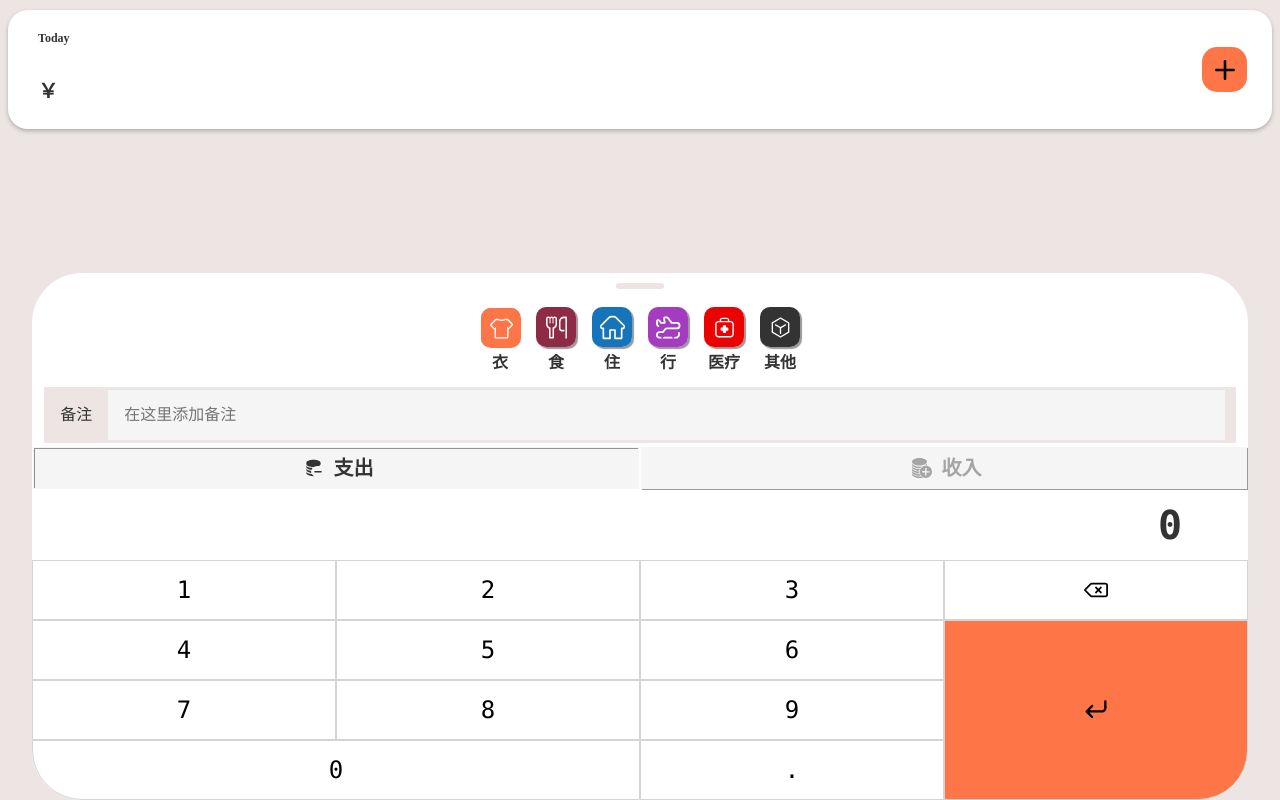
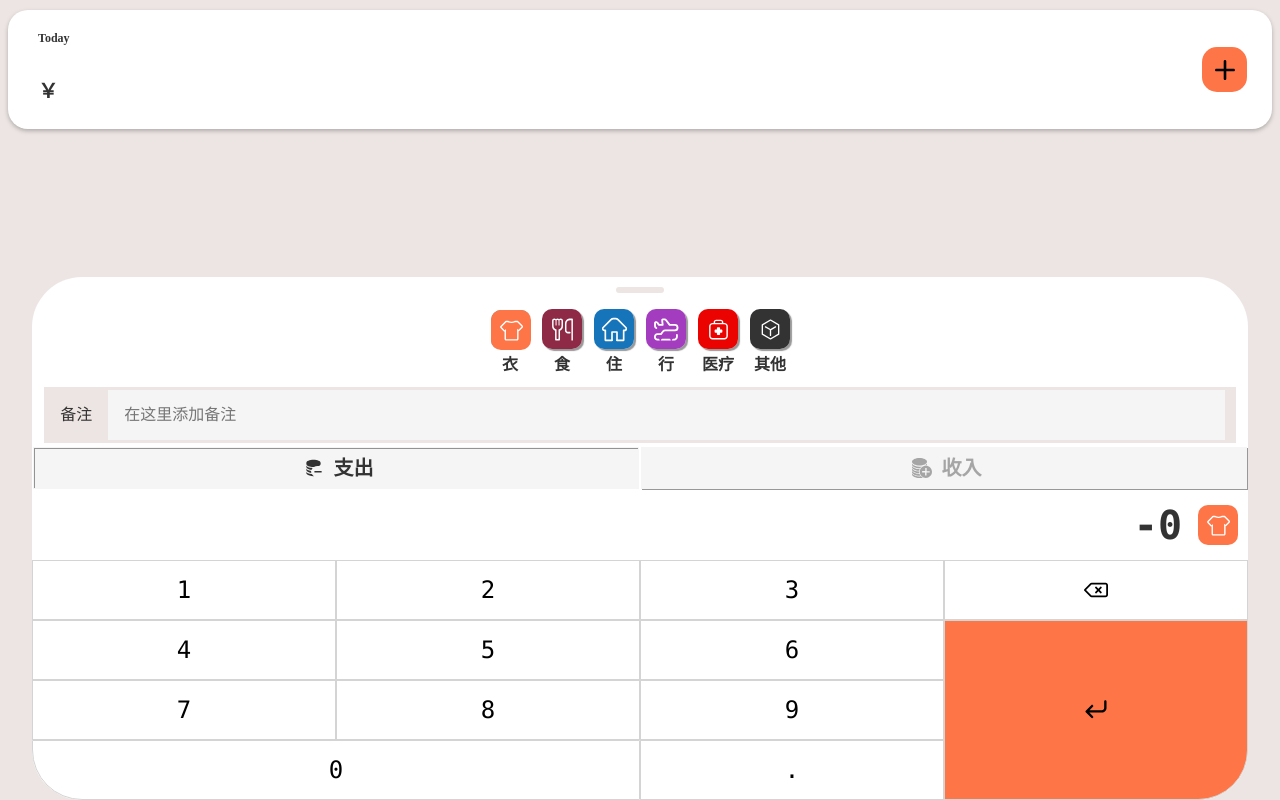
Before and after one commit to Derek-DZ/Accounting-project, a Vue app: page /#/money in a window 1280 px wide. Built offline with nearby package versions, Linux system fonts and the light colour scheme; the HTML template or start-up script is replaced by a standard one.

Commit message:
完成AddMoney.vue 对 Tags.vue 和 OutIn.vue 数据的监听

```diff
--- a/src/components/Money.vue
+++ b/src/components/Money.vue
@@ -26,7 +26,6 @@
 
     visible() {
       const addMoney = document.querySelector('.addMoney') as HTMLDivElement;
-      console.log(addMoney)
       addMoney.style.top = 'auto';
       addMoney.style.bottom = '0';
     }
--- a/src/components/Tag.vue
+++ b/src/components/Tag.vue
@@ -58,8 +58,5 @@
       color: #fff;
     }
   }
-  div.selected {
-    box-shadow: inset 2px 2px 2px rgba(0, 0, 0, 0.5);
-    transform: translate(2px,2px);
-  }
+
 </style>
--- a/src/components/addMoney/AddMoney.vue
+++ b/src/components/addMoney/AddMoney.vue
@@ -1,9 +1,9 @@
 <template>
   <div class="addMoney">
-    <NumberPad/>
-    <OutIn @update:value="type"/>
-    <Note/>
-    <Tags/>
+    <NumberPad @update:value="onUpdateNumber" :type="this.type" :tag-name="this.tagName"/>
+    <OutIn @update:value="onUpdateType"/>
+    <Note @update:value="onUpdateNote"/>
+    <Tags @update:value="onUpdateTag"/>
     <div class="hide" @click="hide"></div>
   </div>
 </template>
@@ -21,7 +21,7 @@
     tags: string[];
     type: string;
     number: string;
-    iconName: string;
+    tagName: string;
     note: string;
   }
   @Component({
@@ -29,24 +29,38 @@
   })
   export default class AddMoney extends Vue {
     // @Prop() tags!: string[];
-    // @Prop() type!: string;
+    type = '-';
     // @Prop() number!: string;
-    // @Prop() iconName!: string;
+    tagName = 'clothes';
+
     // @Prop() note!: string;
-    hide(){
+    hide() {
       const addMoney = document.querySelector('.addMoney') as HTMLDivElement;
-      console.log(addMoney)
       addMoney.style.top = '100%';
       addMoney.style.bottom = '-100%';
     }
-    type(value: string){
-      console.log(value)
+
+    onUpdateType(value: string) {
+      this.type = value;
     }
+
+    onUpdateNote(value: string) {
+      console.log(value);
+    }
+
+    onUpdateTag(value: string) {
+      this.tagName = value;
+    }
+
+    onUpdateNumber(value: string) {
+      console.log(value);
+    }
+
     // @Prop() record: Record = {
     //   tags: [],
     //   type: '-',
     //   number: '0',
-    //   iconName: 'clothes',
+    //   tagName: 'clothes',
     //   note: ''
     // }
   }
--- a/src/components/addMoney/Note.vue
+++ b/src/components/addMoney/Note.vue
@@ -9,7 +9,7 @@
 
 <script lang="ts">
   import Vue from 'vue';
-  import {Component} from 'vue-property-decorator';
+  import {Component, Watch} from 'vue-property-decorator';
 
   @Component
   export default class Note extends Vue {
--- a/src/components/addMoney/NumberPad.vue
+++ b/src/components/addMoney/NumberPad.vue
@@ -2,7 +2,7 @@
   <div class="numberPad">
     <div class="output">
       <span class="number">{{type}}{{number}}</span>
-      <Tag :tag-name="iconName"/>
+      <Tag :tag-name="tagName"/>
     </div>
     <div class="buttons">
       <button @click="inputContent">1</button>
@@ -14,7 +14,7 @@
       <button @click="inputContent">4</button>
       <button @click="inputContent">5</button>
       <button @click="inputContent">6</button>
-      <button class="ok">
+      <button class="ok" @click="submitNumber">
         <Icon name="enter"/>
       </button>
       <button @click="inputContent">7</button>
@@ -28,7 +28,7 @@
 
 <script lang="ts">
   import Vue from 'vue';
-  import {Component, Prop} from 'vue-property-decorator';
+  import {Component, Prop, Watch} from 'vue-property-decorator';
   import Tag from '@/components/Tag.vue';
   import OutIn from '@/components/addMoney/OutIn.vue';
 
@@ -37,30 +37,37 @@
   })
 
   export default class NumberPad extends Vue {
-    @Prop() iconName!: string;
+    @Prop() tagName!: string;
     @Prop() type!: string;
     number = '0';
 
     inputContent(event: TouchEvent | MouseEvent) {
       const button = (event.target as HTMLButtonElement);
       const input: string = button.textContent || '';
-      if(this.number === '0' && input!=='.'){
+      if (this.number === '0' && input !== '.') {
         this.number = input;
-      }else if(this.number.indexOf('.')!==-1 && input==='.'){
-        return
-      } else if(this.number.length >= 10 || this.number.slice(-3,-2)==='.'){
+      } else if (this.number.indexOf('.') !== -1 && input === '.') {
         return;
-      }
-      else{
+      } else if (this.number.length >= 10 || this.number.slice(-3, -2) === '.') {
+        return;
+      } else {
         this.number += input;
       }
     }
+
     backspace() {
-      if(this.number.length === 1){
+      if (this.number.length === 1) {
         this.number = '0';
-      }else{
-        this.number = this.number.substring(0,this.number.length-1)
+      } else {
+        this.number = this.number.substring(0, this.number.length - 1);
       }
+    }
+
+    // @Watch(number)
+    submitNumber(number: string) {
+      this.number = number;
+      console.log(this.number);
+      this.$emit('update:value', this.number);
     }
   }
 </script>
--- a/src/components/addMoney/OutIn.vue
+++ b/src/components/addMoney/OutIn.vue
@@ -1,11 +1,11 @@
 <template>
   <ul class="out-in">
-    <li class="out selected" @click="select">
-      <Icon name="out"/>
+    <li @click="onTypeChanged('-')" :class="{selected: type==='-'}">
+      <Icon name="outlay"/>
       支出
     </li>
-    <li class="in" @click="select">
-      <Icon name="in"/>
+    <li @click="onTypeChanged('+')" :class="{selected: type==='+'}">
+      <Icon name="income"/>
       收入
     </li>
   </ul>
@@ -19,20 +19,10 @@
   export default class OutIn extends Vue {
     type = '-';
 
-    select() {
-      const liOut = document.querySelector('.out') as HTMLLIElement;
-      const liIn = document.querySelector('.in') as HTMLLIElement;
-      liOut.classList.toggle('selected');
-      liIn.classList.toggle('selected');
-      if (liOut.classList.length >= 2) {
-        this.type = '-';
-      } else {
-        this.type = '+';
-      }
-    }
     @Watch('type')
-    onTypeChanged(value: string){
-      this.$emit('update:value', value);
+    onTypeChanged(value: string) {
+      this.type = value;
+      this.$emit('update:value', this.type);
     }
   }
 </script>
--- a/src/components/addMoney/Tags.vue
+++ b/src/components/addMoney/Tags.vue
@@ -1,42 +1,37 @@
 <template>
   <ul class="tags">
-        <li>
-          <Tag class="selected" tag-name="clothes"/>
-          衣
-        </li>
-        <li>
-          <Tag tag-name="food"/>
-          食
-        </li>
-        <li>
-          <Tag tag-name="room"/>
-          住
-        </li>
-        <li>
-          <Tag tag-name="travel"/>
-          行
-        </li>
-        <li>
-          <Tag tag-name="medical"/>
-          医疗
-        </li>
-        <li>
-          <Tag tag-name="other"/>
-          其他
-        </li>
+    <li v-for="(tag,index) in tagsTable" :key="tag" @click="onToggle(index)" >
+      <Tag :tag-name="index" :class="{selected: selectedTag===index}"/>
+      {{tag}}
+    </li>
   </ul>
 </template>
 
 <script lang="ts">
   import Vue from 'vue';
-  import {Component} from 'vue-property-decorator';
+  import {Component, Watch} from 'vue-property-decorator';
   import Tag from '@/components/Tag.vue';
 
   @Component({
     components: {Tag}
   })
   export default class Tags extends Vue {
+    tagsTable = {
+      'clothes': '衣',
+      'food': '食',
+      'room': '住',
+      'travel': '行',
+      'medical': '医疗',
+      'other': '其他',
+    };
 
+    selectedTag = 'clothes';
+
+    @Watch('tagName')
+    onToggle(value: string) {
+      this.selectedTag = value;
+      this.$emit('update:value', this.selectedTag);
+    }
   }
 </script>
 
@@ -50,7 +45,7 @@
 
     > li {
       text-align: center;
-      margin: 8px;
+      margin: 6px;
       line-height: 32px;
       font-weight: bold;
 
```
Also changed, not shown: src/assets/icons/income.svg (renamed from src/assets/icons/in.svg), src/assets/icons/outlay.svg (renamed from src/assets/icons/out.svg).
